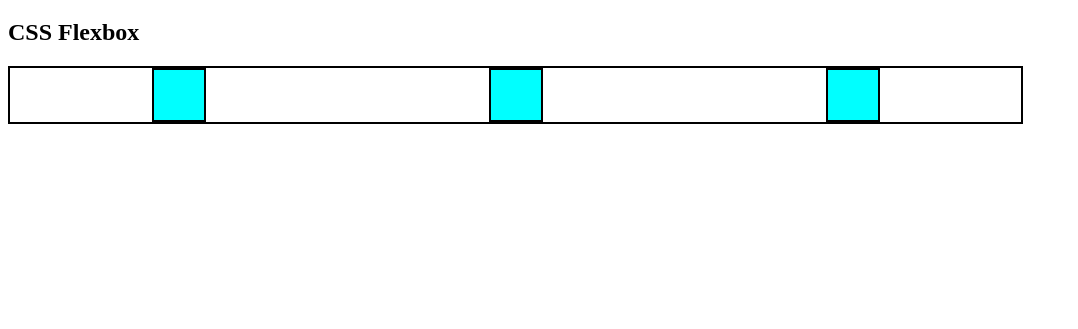
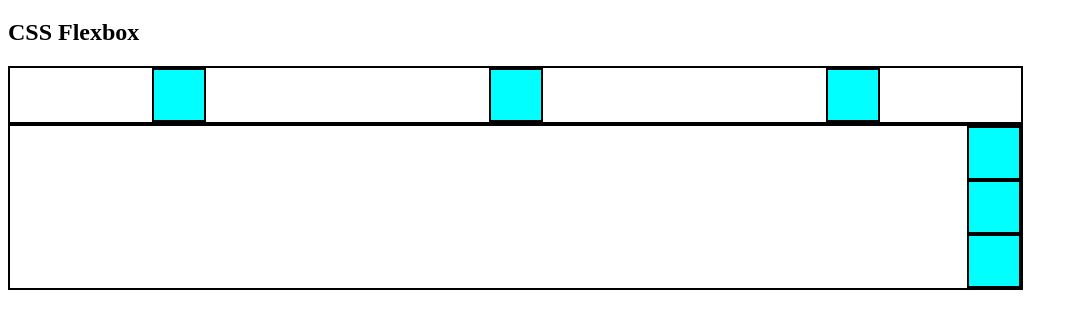
Before and after one commit to Maxd2026/CS1-Unit-2-Notes, a plain HTML site: page index.html in a window 1280 px wide. Shown: the part 61-390 px from the top of the page, without its empty margins (0-1078 px from the left). Drawn offline with Linux system fonts and the light colour scheme.

Commit message:
added column flex-box

```diff
--- a/index.html
+++ b/index.html
@@ -18,6 +18,11 @@
 <div class="flex-item"></div>
   </div>
 
+  <div class="flex-container-col">
+    <div class="flex-item"></div>
+    <div class="flex-item"></div>
+    <div class="flex-item"></div>
+      </div>
 
 
 </body>
--- a/style.css
+++ b/style.css
@@ -13,4 +13,24 @@
     height:60%;
     display:flex;
     justify-content: space-around;
+    align-items: center;
+
 }
+
+.flex-container-col {
+    border: 2px solid black;
+    width: 80%;
+    height: 60%;
+
+    display: flex;
+    flex-direction: column;
+
+    justify-content: space-evenly;
+    align-items: flex-end;
+
+
+
+
+
+
+}
```
